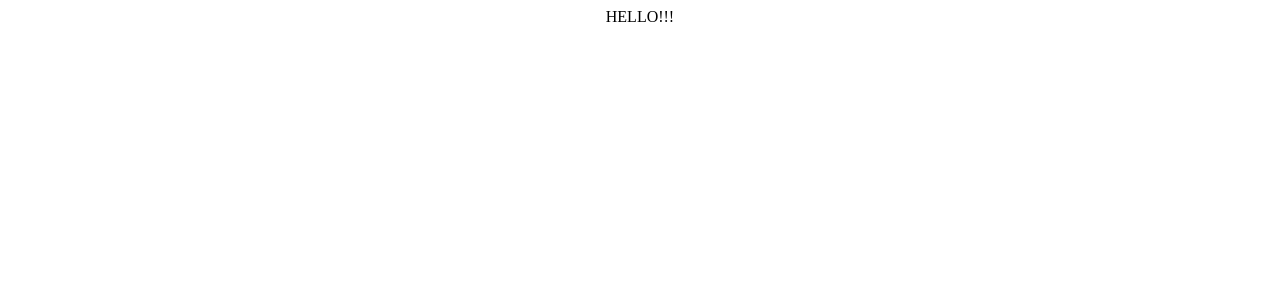
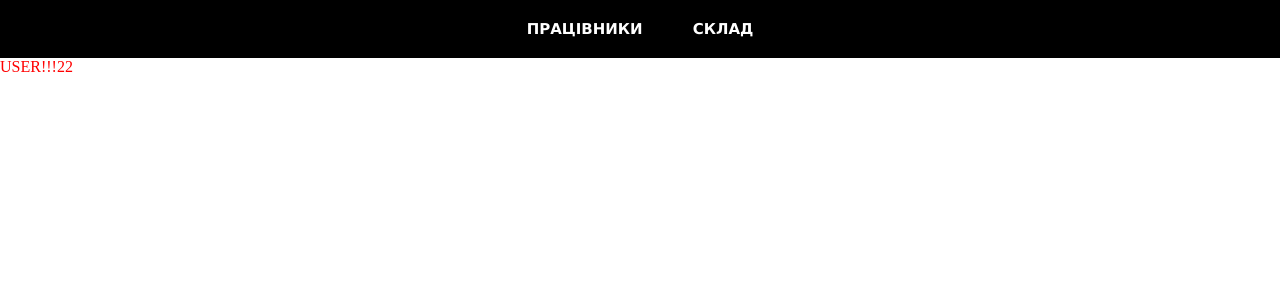
Before and after one commit to alexurbanskyi/spilna-sprava-sklad, a React (Create React App) app: page / in a window 1280 px wide. Shown: the top 300 px of the page. Built offline with nearby package versions, Linux system fonts and the light colour scheme.

Commit message:
added navigation

```diff
--- a/package.json
+++ b/package.json
@@ -6,13 +6,16 @@
     "@testing-library/jest-dom": "^5.16.5",
     "@testing-library/react": "^13.4.0",
     "@testing-library/user-event": "^13.5.0",
+    "json-server": "^0.17.2",
     "react": "^18.2.0",
     "react-dom": "^18.2.0",
+    "react-router-dom": "^6.9.0",
     "react-scripts": "5.0.1",
     "web-vitals": "^2.1.4"
   },
   "scripts": {
     "start": "react-scripts start",
+    "server": "json-server -w server/db.json -p 3001",
     "build": "react-scripts build",
     "test": "react-scripts test",
     "eject": "react-scripts eject"
--- /dev/null
+++ b/server/db.json
@@ -0,0 +1,8 @@
+{
+    "users": [
+        {
+            "cardId": 123456,
+            "userName": "Alex"
+        }
+    ]
+}
--- a/src/App.css
+++ b/src/App.css
@@ -1,3 +1,9 @@
+* {
+  padding: 0;
+  margin: 0;
+  box-sizing: border-box;
+}
 .App {
-  text-align: center;
+  font-family: 'Lucida Sans', 'Lucida Sans Regular', 'Lucida Grande', 'Lucida Sans Unicode', Geneva, Verdana, sans-serif;
+
 }
--- a/src/App.js
+++ b/src/App.js
@@ -1,10 +1,19 @@
 import './App.css';
+import {Routes, Route} from 'react-router-dom'
+import Users from './Pages/Users/Users.js';
+import Header from './component/Header/Header';
+import Sklad from './Pages/Sklad/Sklad';
 
 function App() {
+
   return (
-    <div className="App">
-     HELLO!!!
-    </div>
+    <>
+    <Header/>
+    <Routes>
+      <Route path='/' element={<Users/>} />
+      <Route path='sklad' element={<Sklad/>} />
+    </Routes>
+    </>
   );
 }
 
--- /dev/null
+++ b/src/Pages/Sklad/Sklad.js
@@ -0,0 +1,12 @@
+import React from 'react'
+import './sklad.css'
+
+function Sklad() {
+  return (
+    <div className='sklad'>
+      SKLAD!!!
+    </div>
+  )
+}
+
+export default Sklad
--- /dev/null
+++ b/src/Pages/Sklad/sklad.css
@@ -0,0 +1,3 @@
+.sklad{
+    color: blueviolet;
+}
--- /dev/null
+++ b/src/Pages/Users/Users.js
@@ -0,0 +1,12 @@
+import React from 'react'
+import './users.css'
+
+function Users() {
+  return (
+    <div className='users'>
+      USER!!!22
+    </div>
+  )
+}
+
+export default Users
--- /dev/null
+++ b/src/Pages/Users/users.css
@@ -0,0 +1,3 @@
+.users{
+    color: red;
+}
--- /dev/null
+++ b/src/component/Header/Header.js
@@ -0,0 +1,28 @@
+import React from 'react'
+import { Link } from 'react-router-dom'
+import './header.css'
+
+function Header() {
+  return (
+    <div className='header'>
+    <nav className='header_nav'>
+       <ul className='nav_list'>
+         <li className='nav_link'>
+           <Link to="/">ПРАЦІВНИКИ</Link>
+         </li>
+         <li className='nav_link'>
+           <Link to="/sklad">СКЛАД</Link>
+         </li>
+         {/* <li className='nav_link'>
+           <Link to="/phrases">Phrases</Link>
+         </li>
+         <li className='nav_link'>
+           <Link to="/check-word">CheckWord</Link>
+         </li> */}
+       </ul>
+     </nav>
+ </div>
+  )
+}
+
+export default Header
--- /dev/null
+++ b/src/component/Header/header.css
@@ -0,0 +1,16 @@
+.header{
+    background-color: black;
+    padding: 20px;
+}
+.nav_list{
+    display: flex;
+    justify-content: center;
+    gap: 50px;
+}
+.nav_link a{
+    color: white;
+    font-size: 15px;
+    font-family: 'Lucida Sans', 'Lucida Sans Regular', 'Lucida Grande', 'Lucida Sans Unicode', Geneva, Verdana, sans-serif;
+    font-weight: bold;
+    text-decoration: none;
+}
--- a/src/index.js
+++ b/src/index.js
@@ -1,6 +1,11 @@
 import React from "react";
 import ReactDOM from "react-dom/client";
 import App from "./App";
+import { BrowserRouter } from "react-router-dom";
 
 const root = ReactDOM.createRoot(document.getElementById("root"));
-root.render(<App />);
+root.render(
+  <BrowserRouter>
+    <App />
+  </BrowserRouter>
+);
```
Also changed, not shown: 1 other file (tests, documents, lock files or other folders).
